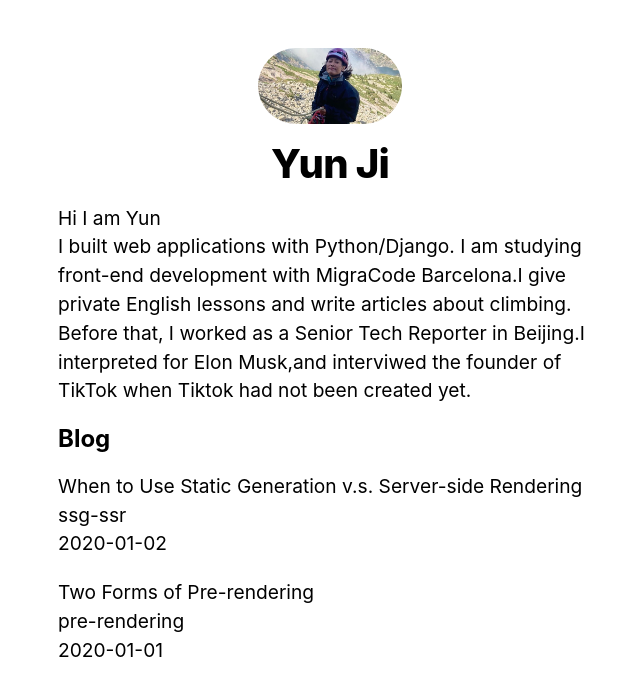
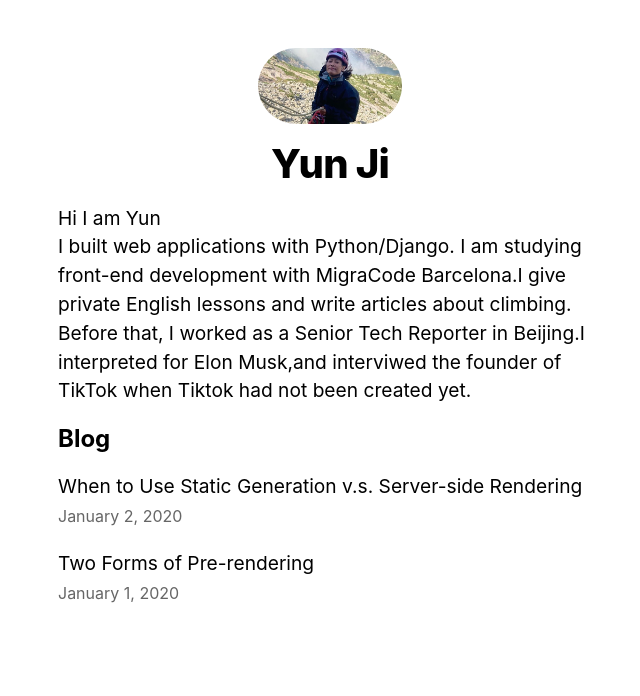
Before and after one commit to actuallyyun/learn-english-with-yun, a Next.js app in the folder nextjs-blog/: page / in a window 1280 px wide. Shown: the top 696 px of the page, without its empty margins (310-950 px from the left). Built offline with nearby package versions, Linux system fonts and the light colour scheme.

Commit message:
create custom 404 page

```diff
--- a/nextjs-blog/components/layout.js
+++ b/nextjs-blog/components/layout.js
@@ -63,7 +63,7 @@ export default function Layout({ children, home }) {
             <main>{children}</main>
             {!home && (
                 <div className={styles.backToHome}>
-                    <Link href="/"> ~ Back to Home</Link>
+                    <Link href="/"> 👈🏻 Back to Home</Link>
 
                 </div>
 
--- a/nextjs-blog/pages/index.js
+++ b/nextjs-blog/pages/index.js
@@ -2,6 +2,8 @@ import Head from 'next/head'
 import Layout, { siteTitle } from '../components/layout'
 import utilStyles from '../styles/utils.module.css'
 import { getSortedPostsData } from '../lib/posts'
+import Link from 'next/link'
+import Date from '../components/date'
 
 export async function getStaticProps() {
   const allPostsData = getSortedPostsData()
@@ -32,12 +34,14 @@ export default function Home({ allPostsData }) {
         <ul className={utilStyles.list}>
           {allPostsData.map(({ id, date, title }) => (
             <li className={utilStyles.listItem} key={id}>
-              {title}
+              <Link href={`/posts/${id}`}>
+                {title}
+              </Link>
+
               <br />
-              {id}
-              <br />
-              {date}
-
+              <small className={utilStyles.lightText}>
+                <Date dateString={date} />
+              </small>
             </li>
 
           ))}
```
Also changed, not shown: nextjs-blog/pages/404.js (added, +26 -0 lines), nextjs-blog/public/images/404.jpeg (added).
